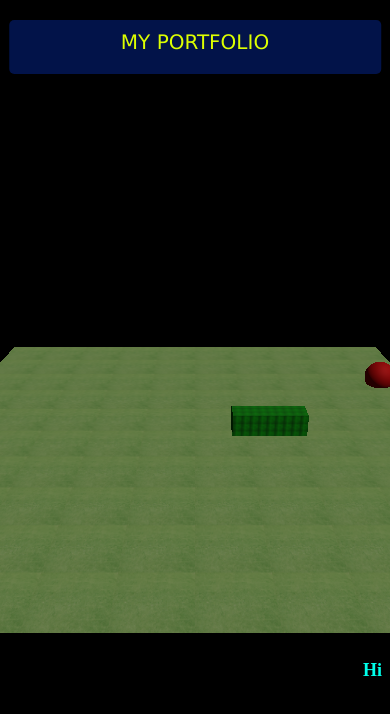
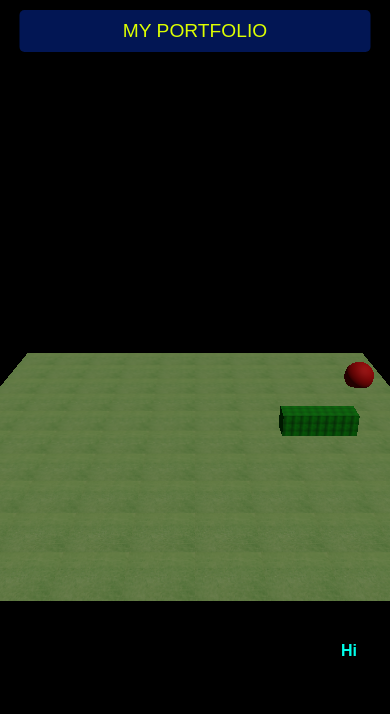
Before and after one commit to intelli-jayant/Portfolio, a website built with Vite: page index.html in a window 390 px wide. Built offline with nearby package versions, Linux system fonts and the light colour scheme; animation ran at ten frames a second.

Commit message:
added some responsiveness

```diff
--- a/src/main.js
+++ b/src/main.js
@@ -11,7 +11,7 @@ let snacks = [
     { text: "Contact", message: "jayant.2023@iic.ac.in" }
 ];
 let currentSnackIndex = 0;
-let snack, gridSize = 20, cubeSize = 1, moveInterval = 300, radius =0.7;
+let snack, gridSize = 18, cubeSize = 1, moveInterval = 300, radius =0.7;
 let eatSound = new Audio('/public/assets/sounds/snake-eat.mp3');
 let touchStartX = 0;
 let touchStartY = 0;
@@ -87,6 +87,7 @@ function init() {
     document.getElementById('restartButton').addEventListener('click', restartGame);
 
     // Start game loop
+    window.addEventListener('resize', onWindowResize);
     clock = new THREE.Clock();
     animate();
 }
@@ -305,5 +306,17 @@ function addTouchControls() {
         }
     });
 }
+// Adjust renderer size and camera aspect ratio on window resize
+function onWindowResize() {
+    camera.aspect = window.innerWidth / window.innerHeight;
+    camera.updateProjectionMatrix();
+    renderer.setSize(window.innerWidth, window.innerHeight);
+  }
+
+
+
+
+
+
 
 init();
--- a/src/styles.css
+++ b/src/styles.css
@@ -1,53 +1,70 @@
+* {
+  box-sizing: border-box;
+  margin: 0;
+  padding: 0;
+}
+
 body {
   margin: 0;
   overflow: hidden;
+  font-family: Arial, sans-serif;
+  display: flex;
+  justify-content: center;
+  align-items: center;
+  height: 100vh;
+  background-color: #000; /* Adjust the background color to your preference */
 }
+
 canvas {
   display: block;
+  width: 100vw; /* Full viewport width */
+  height: 100vh; /* Full viewport height */
 }
+
 #gameOver {
-  height: 20vh;
-  width: 20vw;
+  width: 90%; /* Use a percentage to adapt to screen size */
+  max-width: 400px; /* Set a max width for larger screens */
+  padding: 20px;
   display: none;
   position: absolute;
   top: 50%;
   left: 50%;
   transform: translate(-50%, -50%);
-  background-color: rgba(45, 37, 37, 0.8);
+  background-color: rgba(45, 37, 37, 0.9);
   color: white;
-  padding: 20px;
   text-align: center;
-  font-size: 24px;
-  stroke-width: 4px;
-  stroke: aliceblue;
+  font-size: 1.5rem; /* Use rem for scalable text */
   border-radius: 10px;
   z-index: 2;
 }
+
 #gameOver button {
   padding: 10px 20px;
-  font-size: 18px;
+  font-size: 1rem;
   border-radius: 5px;
   background-color: greenyellow;
+  border: none;
+  cursor: pointer;
 }
+
 #infoBox {
-  height: 4vh;
-  width: 85vw;
+  width: 90%; /* Adapt to the screen size */
+  max-width: 400px;
   position: absolute;
-  top: 20px;
+  top: 10px;
   left: 50%;
   transform: translateX(-50%);
-  background-color: rgba(3, 28, 105, 0.7);
+  background-color: rgba(3, 28, 105, 0.8);
   color: rgb(221, 255, 0);
-  padding: 10px 20px;
-  font-size: 20px;
-  font-family: "Lucida Sans", "Lucida Sans Regular", "Lucida Grande",
-    "Lucida Sans Unicode", Geneva, Verdana, sans-serif;
+  padding: 10px;
+  font-size: 1.2rem; /* Use rem for scalable text */
   text-align: center;
   border-radius: 5px;
 }
+
 #snackLabel {
   position: absolute;
-  font-size: 18px;
+  font-size: 1rem; /* Use rem for scalable text */
   color: rgb(0, 255, 234);
   text-shadow: 1px 1px 2px black;
 }
```
